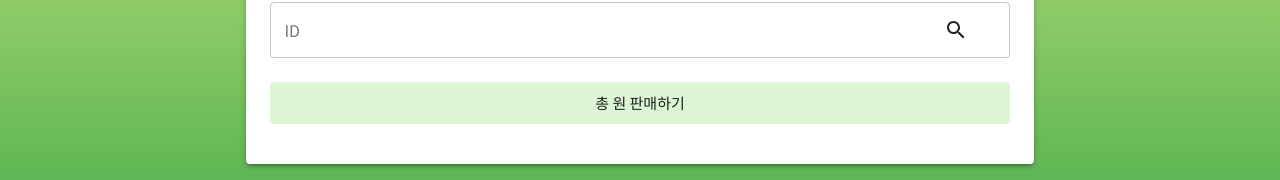
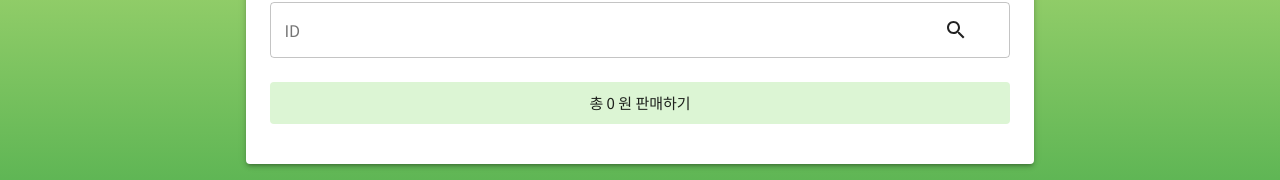
Before and after one commit to pjh4400/MarketBalgyun-Frontend, a React app: page /sale in a window 1280 px wide. Shown: the part 192-372 px from the top of the page. Built offline with nearby package versions, Linux system fonts and the light colour scheme.

Commit message:
포인트 적용 기능 보완

```diff
--- a/src/pages/Payment.js
+++ b/src/pages/Payment.js
@@ -37,6 +37,11 @@ const Payment = ({ sum_price, onDiscount, onApplyPoint }) => {
 
 
     useEffect(() => {
+        setFinalPrice(sum_price - point);
+    },[point]);
+
+
+    useEffect(() => {
         setCash(finalPrice - card);
     }, [finalPrice, card]);
 
@@ -65,7 +70,6 @@ const Payment = ({ sum_price, onDiscount, onApplyPoint }) => {
         }
         else {
             setPoint(tmpPoint);
-            setFinalPrice(sum_price - point);
         }
     }
 
--- a/src/pages/Sale.js
+++ b/src/pages/Sale.js
@@ -7,7 +7,7 @@ import { Link } from 'react-router-dom';
 import useStyles from './Style';
 import GeneralProducts from "../tempDB/GeneralProducts";
 
-const Sale = ({ items, price, onAddItem, onDeleteItem, onChangeQuantity }) => {
+const Sale = ({ items, sum_price, onAddItem, onDeleteItem, onChangePrice }) => {
     const [searchID, setSearchID] = useState("");
 
     const classes = useStyles();
@@ -56,12 +56,12 @@ const Sale = ({ items, price, onAddItem, onDeleteItem, onChangeQuantity }) => {
 
                 <Grid container spacing={2}>
                     {items && items.map(item => (
-                        <SaleGeneralItem item={item} key={item.id} onDeleteItem={onDeleteItem} onChangeQuantity={onChangeQuantity}/>
+                        <SaleGeneralItem item={item} key={item.id} onDeleteItem={onDeleteItem} onChangePrice={onChangePrice}/>
                     ))}
                 </Grid>
                 <Link to="/payment">
                     <Button className={classes.submit} size="large">
-                        총 {price} 원 판매하기
+                        총 {sum_price} 원 판매하기
                 </Button>
                 </Link>
             </Paper>
```
